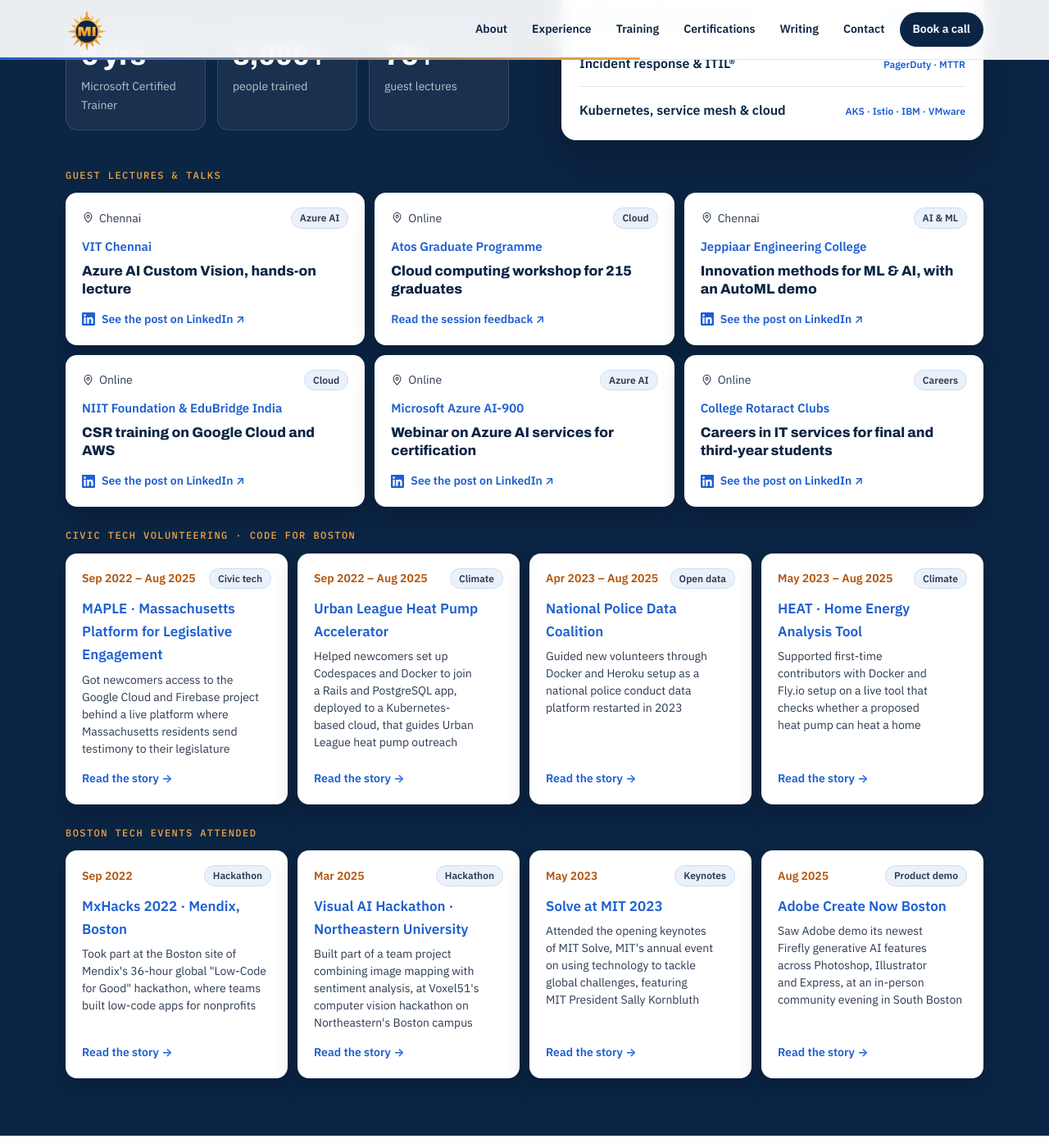
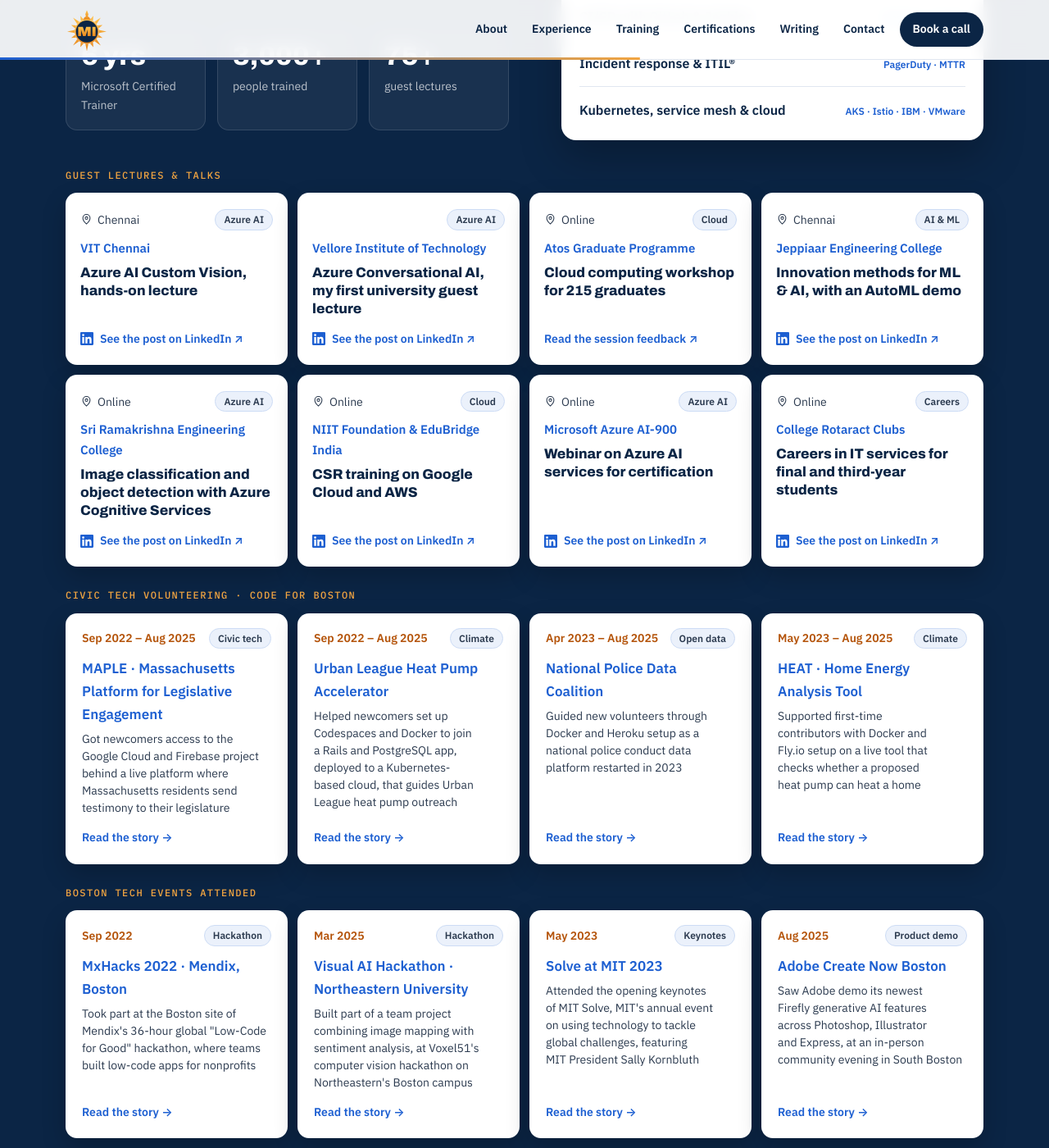
Before and after one commit to Madhan-I/Madhan-I.github.io, a Jekyll site: the page built from index.html, in a window 1280 px wide and 1400 px high, scrolled down 5460 px. Shown: the whole window at 82% size. Built offline with Jekyll 4.4.1, drawn with Linux system fonts in a browser that asks for light colours.

```diff
--- a/_data/profile.yml
+++ b/_data/profile.yml
@@ -266,6 +266,10 @@ speaking:
     where: Chennai
     what: Azure AI Custom Vision, hands-on lecture
     linkedin: https://lnkd.in/p/g72yVQ2z
+  - who: Vellore Institute of Technology
+    topic: Azure AI
+    what: Azure Conversational AI, my first university guest lecture
+    linkedin: https://lnkd.in/p/gFPDgt-j
   - who: Atos Graduate Programme
     topic: Cloud
     where: Online
@@ -276,6 +280,11 @@ speaking:
     where: Chennai
     what: Innovation methods for ML & AI, with an AutoML demo
     linkedin: https://lnkd.in/p/g9KBZvZD
+  - who: Sri Ramakrishna Engineering College
+    topic: Azure AI
+    where: Online
+    what: Image classification and object detection with Azure Cognitive Services
+    linkedin: https://lnkd.in/p/gvDjjK75
   - who: NIIT Foundation & EduBridge India
     topic: Cloud
     where: Online
--- a/assets/css/style.css
+++ b/assets/css/style.css
@@ -954,3 +954,6 @@ footer .f-col a { font-size: 14px !important; }
   .post .toc a::before { content: ""; position: absolute; left: -16px; top: 0; bottom: 0; width: 3px; background: #B45309; opacity: 0; transition: opacity .25s ease; }
   .post .toc a.on::before { opacity: 1; }
 }
+
+/* Guest lecture cards: four across, like the Code for Boston and event rows */
+@media (min-width: 1100px) { .speak.talks:not(.duo) ul { grid-template-columns: repeat(4, minmax(0, 1fr)); } .speak.talks:not(.duo) li { padding: 20px 18px; } }
```
